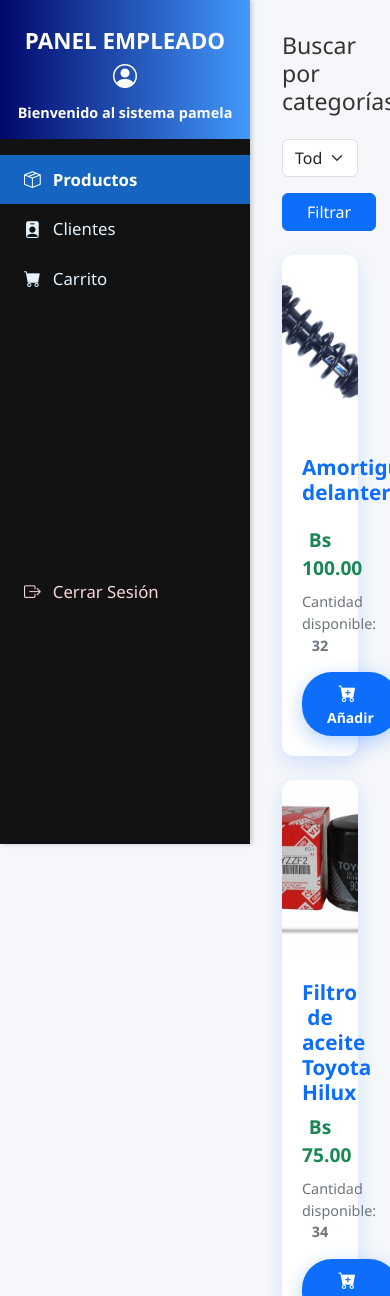
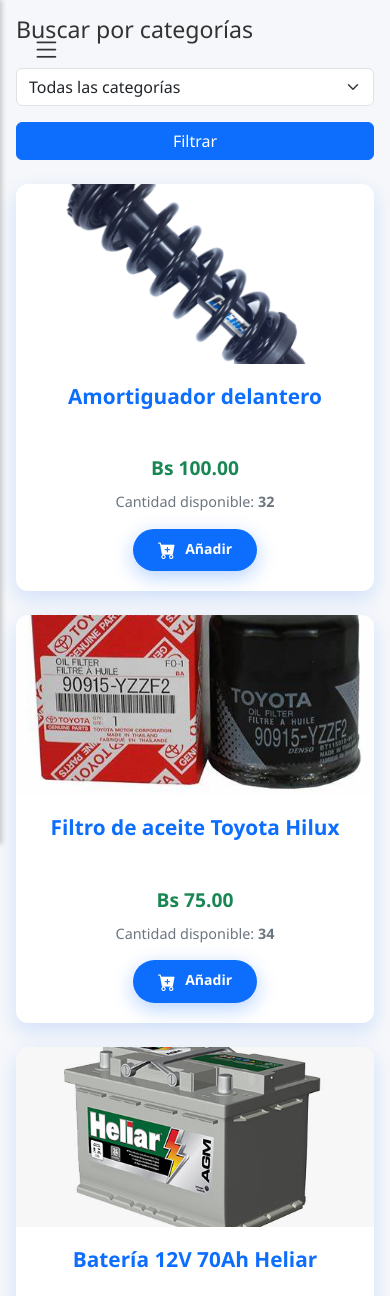
Before and after one commit to LuisRonaldo117/PROYECTO_EMERGENTES_II, a Flask app: page /empleados/productos/ in a window 390 px wide; the page is wider, and only the part inside the window is pictured. Shown: the top 1296 px of that part. Run offline with Flask 3, Linux system fonts and the light colour scheme; a user stored in the database is signed in; some libraries are stand-ins or nearby versions.

Commit message:
diseño movil

```diff
--- a/templates/empleados/base.html
+++ b/templates/empleados/base.html
@@ -31,6 +31,9 @@
         color: #fff;
         font-size: 1.1rem;
         box-shadow: 2px 0 5px rgba(0, 0, 0, 0.2);
+        z-index: 1050;
+        transform: translateX(0);
+        transition: transform 0.3s ease-in-out;
       }
 
       .sidebar-header {
@@ -81,6 +84,7 @@
       .main-content {
         margin-left: 250px;
         padding: 2rem;
+        transition: margin-left 0.3s ease-in-out;
       }
 
       .card {
@@ -116,14 +120,48 @@
         padding: 0.4rem 0.8rem;
         border-radius: 5px;
       }
+
+      /* Responsive: ocultar sidebar en móvil */
+      @media (max-width: 767.98px) {
+        .sidebar {
+          transform: translateX(-100%);
+        }
+
+        .sidebar.show {
+          transform: translateX(0);
+        }
+
+        .main-content {
+          margin-left: 0;
+          padding: 1rem;
+        }
+
+        .sidebar-toggle {
+          display: inline-block;
+          background: none;
+          border: none;
+          font-size: 1.8rem;
+          margin: 1rem;
+          color: #333;
+          position: fixed;
+          top: 10px;
+          left: 10px;
+          z-index: 1100;
+        }
+      }
     </style>
 
     {% block styles %}
-
     {% endblock %}
   </head>
 
   <body>
+    <!-- Botón hamburguesa solo visible en móvil -->
+    <button class="sidebar-toggle d-md-none" onclick="toggleSidebar()">
+      <i class="bi bi-list"></i>
+    </button>
+
+    <!-- Sidebar -->
     <nav class="sidebar">
       <div class="sidebar-header">
         <div>PANEL EMPLEADO</div>
@@ -168,6 +206,7 @@
       </ul>
     </nav>
 
+    <!-- Contenido principal -->
     <div class="main-content">
       {% with messages = get_flashed_messages(with_categories=true) %}
         {% if messages %}
@@ -186,6 +225,13 @@
       {% endblock %}
     </div>
 
+    <!-- Scripts -->
+    <script>
+      function toggleSidebar() {
+        document.querySelector('.sidebar').classList.toggle('show');
+      }
+    </script>
+
     <script src="https://cdn.jsdelivr.net/npm/bootstrap@5.3.6/dist/js/bootstrap.bundle.min.js" crossorigin="anonymous"></script>
     <link href="https://cdn.jsdelivr.net/npm/select2@4.1.0-rc.0/dist/css/select2.min.css" rel="stylesheet" />
     <script src="https://code.jquery.com/jquery-3.6.0.min.js"></script>
--- a/templates/empleados/productos.html
+++ b/templates/empleados/productos.html
@@ -5,7 +5,6 @@
 {% block content %}
 
 <style>
-  /* Contenedor general de productos */
   .product-card {
     border-radius: 12px;
     box-shadow: 0 8px 20px rgba(13, 110, 253, 0.15);
@@ -55,7 +54,7 @@
     font-weight: 700;
     color: #0d6efd;
     margin-bottom: 0.5rem;
-    min-height: 3em; /* Para que todas las tarjetas tengan títulos uniformes */
+    min-height: 3em;
   }
 
   .price {
@@ -91,6 +90,19 @@
     font-size: 1.1rem;
     vertical-align: middle;
   }
+
+  @media (max-width: 575.98px) {
+    form.d-flex {
+      flex-direction: column;
+      align-items: stretch;
+      gap: 1rem;
+    }
+    form.d-flex select,
+    form.d-flex button {
+      width: 100% !important;
+      max-width: 100% !important;
+    }
+  }
 </style>
 
 <h3 class="mb-4">Buscar por categorías</h3>
@@ -105,7 +117,8 @@
   <button type="submit" class="btn btn-primary px-4">Filtrar</button>
 </form>
 
-<div class="row row-cols-1 row-cols-md-4 g-4">
+<!-- Grilla responsive mejorada -->
+<div class="row row-cols-1 row-cols-sm-2 row-cols-md-3 row-cols-lg-4 g-4">
   {% for producto in productos %}
   <div class="col">
     <div class="product-card h-100">
```
